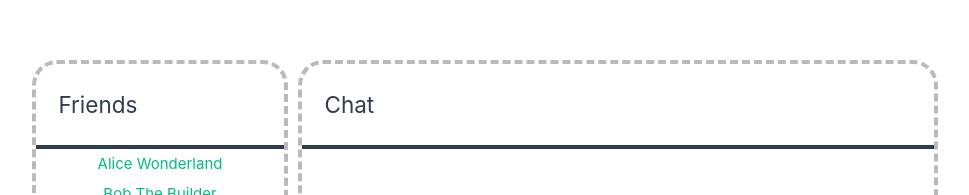
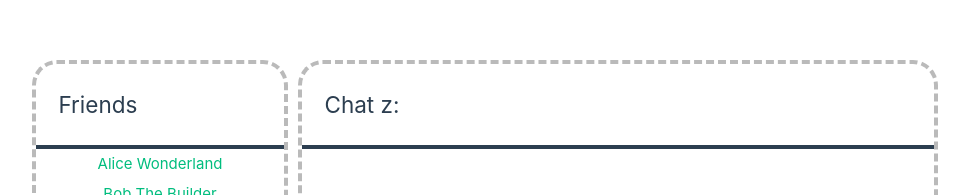
Before and after one commit to KacperPach/vue-chat, a Vue app: page / in a window 1280 px wide. Shown: the part 140-335 px from the top of the page, without its empty margins (155-1124 px from the left). Built offline with nearby package versions, Linux system fonts and the light colour scheme; data requests are answered from the project's data file.

Commit message:
added state management between chat views

```diff
--- /dev/null
+++ b/src/components/chat/chatVariables.js
@@ -0,0 +1,17 @@
+import { reactive } from 'vue'
+
+export const selectedChat = reactive({
+  userUuid: '',
+  userName: '',
+
+  setUserName(name) {
+    this.userName = name
+  },
+  setUserId(id) {
+    this.userUuid = id
+  },
+  setUser(user) {
+    this.setUserName(user.name)
+    this.setUserId(user.uuid)
+  },
+})
--- a/src/components/chat/chatView.vue
+++ b/src/components/chat/chatView.vue
@@ -1,8 +1,10 @@
-<script setup></script>
+<script setup>
+import { selectedChat } from './chatVariables'
+</script>
 
 <template>
   <div class="chatWindow">
-    <h2>Chat</h2>
+    <h2>Chat z: {{ selectedChat.userName }}</h2>
     <hr />
   </div>
 </template>
--- a/src/components/chat/friendView.vue
+++ b/src/components/chat/friendView.vue
@@ -2,8 +2,9 @@
 const tempUrl = import.meta.env.VITE_API_URL_USERS
 
 import { onMounted, ref } from 'vue'
+import { selectedChat } from './chatVariables'
 
-const friendList = ref({})
+const friendList = ref()
 onMounted(() => {
   fetch(tempUrl)
     .then((res) => res.json())
@@ -16,8 +17,10 @@ onMounted(() => {
   <div class="chatWindow">
     <h2>Friends</h2>
     <hr />
-    <div v-for="friend in friendList" class="friendItem">
-      <a>{{ friend.name }}</a>
+    <div class="friendContainer">
+      <div v-for="friend in friendList" class="friendItem">
+        <a @click="selectedChat.setUser(friend)">{{ friend.name }}</a>
+      </div>
     </div>
   </div>
 </template>
@@ -41,4 +44,7 @@ hr {
   display: flex;
   justify-content: center;
 }
+.friendContainer {
+  overflow: auto;
+}
 </style>
```
